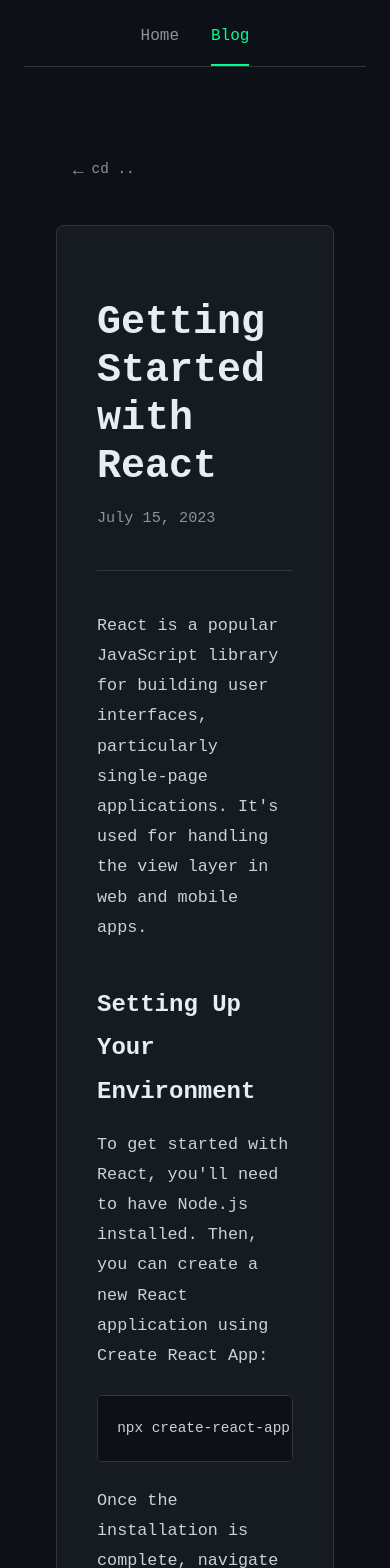
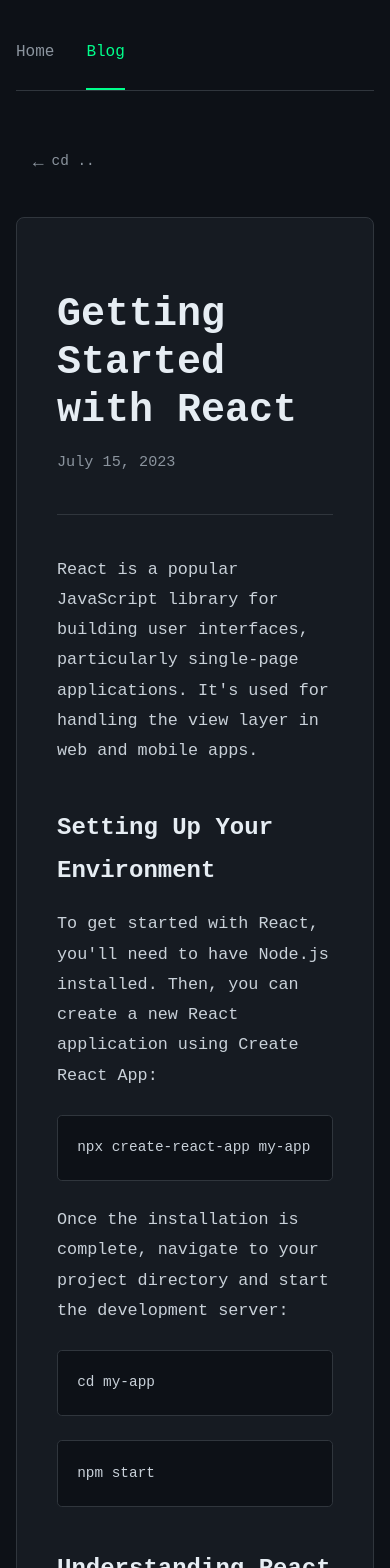
Before and after one commit to spalaios/blog, a React (Create React App) app: page /blog/1 in a window 390 px wide. Shown: the top 1568 px of the page. Built offline with nearby package versions, Linux system fonts and the light colour scheme.

Commit message:
responsive added

```diff
--- a/src/styles/index.css
+++ b/src/styles/index.css
@@ -14,7 +14,8 @@
   min-height: 100vh;
   max-width: 1200px;
   margin: 0 auto;
-  padding: 2rem;
+  padding: 2rem 1rem;
+  overflow-x: hidden;
 }
 
 .mono-nav {
@@ -32,6 +33,7 @@
   font-weight: 500;
   position: relative;
   transition: color 0.2s ease;
+  padding: 0.5rem 0;
 }
 
 .mono-nav-link:hover {
@@ -54,17 +56,17 @@
 
 .mono-split-layout {
   display: grid;
-  grid-template-columns: 1fr 1fr;
-  gap: 4rem;
+  grid-template-columns: 1fr;
+  gap: 3rem;
   align-items: start;
 }
 
 .mono-intro {
-  padding-right: 1rem;
+  padding-right: 0;
 }
 
 .mono-title {
-  font-size: 3rem;
+  font-size: 2.5rem;
   margin-bottom: 0.5rem;
   font-weight: 700;
   color: #e6edf3;
@@ -77,14 +79,14 @@
 }
 
 .mono-subtitle {
-  font-size: 1.5rem;
+  font-size: 1.3rem;
   margin-bottom: 1.5rem;
   color: #8b949e;
   font-weight: 400;
 }
 
 .mono-description {
-  font-size: 1.1rem;
+  font-size: 1rem;
   margin-bottom: 2rem;
   color: #8b949e;
   line-height: 1.8;
@@ -98,6 +100,8 @@
   border: 1px solid #30363d;
   margin-top: 2rem;
   box-shadow: 0 10px 30px rgba(0, 0, 0, 0.25);
+  width: 100%;
+  max-width: 100%;
 }
 
 .mono-terminal-header {
@@ -135,12 +139,15 @@
 
 .mono-terminal-body {
   padding: 1rem;
+  overflow-x: auto;
 }
 
 .mono-terminal-line {
   margin: 0.5rem 0;
   font-size: 0.9rem;
   color: #c9d1d9;
+  white-space: pre-wrap;
+  word-break: break-word;
 }
 
 .mono-terminal-line:first-child {
@@ -151,13 +158,15 @@
 .mono-blog-links {
   background-color: #161b22;
   border-radius: 0.5rem;
-  padding: 2rem;
+  padding: 1.5rem;
   border: 1px solid #30363d;
+  width: 100%;
+  box-sizing: border-box;
 }
 
 .mono-section-title {
-  font-size: 1.6rem;
-  margin-bottom: 2rem;
+  font-size: 1.4rem;
+  margin-bottom: 1.5rem;
   font-weight: 600;
   color: #e6edf3;
 }
@@ -165,19 +174,21 @@
 .mono-links-grid {
   display: flex;
   flex-direction: column;
-  gap: 1rem;
+  gap: 0.8rem;
 }
 
 .mono-link-item {
   display: flex;
   justify-content: space-between;
   align-items: center;
-  padding: 1rem 1.5rem;
+  padding: 0.8rem 1rem;
   background-color: #0d1117;
   border-radius: 0.5rem;
   text-decoration: none;
   border: 1px solid #30363d;
   transition: all 0.2s ease;
+  width: 100%;
+  box-sizing: border-box;
 }
 
 .mono-link-item:hover {
@@ -187,15 +198,16 @@
 }
 
 .mono-link-title {
-  font-size: 1rem;
+  font-size: 0.9rem;
   font-weight: 500;
   color: #c9d1d9;
 }
 
 .mono-link-arrow {
-  font-size: 1.2rem;
+  font-size: 1.1rem;
   color: #00ff8c;
   transition: transform 0.2s ease;
+  margin-left: 0.5rem;
 }
 
 .mono-link-item:hover .mono-link-arrow {
@@ -217,27 +229,31 @@
 
 /* Blog Page */
 .mono-blog-container {
+  width: 100%;
   max-width: 800px;
   margin: 0 auto;
-  padding: 2rem;
+  padding: 0;
+  box-sizing: border-box;
 }
 
 .mono-blog-heading {
-  margin-bottom: 3rem;
+  margin-bottom: 2rem;
   padding-bottom: 1.5rem;
   border-bottom: 1px solid #30363d;
 }
 
 .mono-blog-post {
-  padding: 2rem;
+  padding: 1.5rem;
   background-color: #161b22;
   border-radius: 0.5rem;
   border: 1px solid #30363d;
-  margin-bottom: 2rem;
+  margin-bottom: 1.5rem;
+  width: 100%;
+  box-sizing: border-box;
 }
 
 .mono-blog-post-title {
-  font-size: 1.8rem;
+  font-size: 1.5rem;
   margin-bottom: 0.5rem;
   color: #e6edf3;
 }
@@ -245,12 +261,14 @@
 .mono-blog-post-date {
   color: #8b949e;
   font-size: 0.9rem;
-  margin-bottom: 1.5rem;
+  margin-bottom: 1rem;
 }
 
 .mono-blog-post-excerpt {
   color: #c9d1d9;
-  margin-bottom: 1.5rem;
+  margin-bottom: 1.25rem;
+  font-size: 0.95rem;
+  line-height: 1.6;
 }
 
 .mono-blog-post-link {
@@ -260,47 +278,232 @@
   text-decoration: none;
   font-weight: 500;
   transition: all 0.2s ease;
+  font-size: 0.9rem;
 }
 
 .mono-blog-post-link:hover {
   text-decoration: underline;
 }
 
-/* Responsive Styles */
-@media (max-width: 992px) {
+/* Blog Post Styles */
+.mono-back-link {
+  display: inline-flex;
+  align-items: center;
+  color: #8b949e;
+  text-decoration: none;
+  margin-bottom: 1.5rem;
+  padding: 0.5rem 1rem;
+  border-radius: 0.3rem;
+  font-size: 0.9rem;
+  transition: all 0.2s ease;
+  border: 1px solid transparent;
+}
+
+.mono-back-link:hover {
+  color: #00ff8c;
+  background-color: rgba(0, 255, 140, 0.05);
+  border-color: #30363d;
+}
+
+.mono-back-arrow {
+  margin-right: 0.5rem;
+  font-size: 1.1rem;
+}
+
+.mono-article {
+  background-color: #161b22;
+  border-radius: 0.5rem;
+  padding: 1.5rem;
+  border: 1px solid #30363d;
+  width: 100%;
+  box-sizing: border-box;
+}
+
+.mono-article-header {
+  margin-bottom: 2rem;
+  padding-bottom: 1.5rem;
+  border-bottom: 1px solid #30363d;
+}
+
+.mono-article-title {
+  font-size: 2rem;
+  color: #e6edf3;
+  margin-bottom: 0.5rem;
+  line-height: 1.2;
+}
+
+.mono-article-date {
+  color: #8b949e;
+  font-size: 0.95rem;
+}
+
+.mono-article-content {
+  color: #c9d1d9;
+  line-height: 1.8;
+  font-size: 1rem;
+}
+
+.mono-article-content h3 {
+  margin-top: 2rem;
+  margin-bottom: 1rem;
+  color: #e6edf3;
+  font-size: 1.4rem;
+}
+
+.mono-article-content p {
+  margin-bottom: 1.5rem;
+}
+
+.mono-article-content pre {
+  background-color: #0d1117;
+  padding: 1rem;
+  border-radius: 0.3rem;
+  border: 1px solid #30363d;
+  overflow-x: auto;
+  margin: 1.5rem 0;
+  font-size: 0.85rem;
+  white-space: pre-wrap;
+  word-break: break-word;
+}
+
+.mono-article-content ul {
+  margin-bottom: 1.5rem;
+  padding-left: 1.5rem;
+}
+
+.mono-article-content li {
+  margin-bottom: 0.5rem;
+}
+
+.mono-error-box {
+  background-color: #161b22;
+  border-radius: 0.5rem;
+  padding: 2rem 1.5rem;
+  border: 1px solid #30363d;
+  text-align: center;
+  width: 100%;
+  box-sizing: border-box;
+}
+
+.mono-error-title {
+  font-size: 1.5rem;
+  color: #e6edf3;
+  margin-bottom: 1rem;
+}
+
+.mono-error-message {
+  color: #8b949e;
+  margin-bottom: 1.5rem;
+}
+
+.mono-button {
+  background-color: #238636;
+  color: #e6edf3;
+  border: 1px solid rgba(240, 246, 252, 0.1);
+  padding: 0.6rem 1.2rem;
+  border-radius: 0.3rem;
+  font-size: 0.9rem;
+  font-family: inherit;
+  cursor: pointer;
+  transition: background-color 0.2s ease;
+}
+
+.mono-button:hover {
+  background-color: #2ea043;
+}
+
+/* Medium Screens */
+@media (min-width: 768px) {
+  .mono-container {
+    padding: 2rem;
+  }
+
   .mono-split-layout {
-    grid-template-columns: 1fr;
-    gap: 3rem;
+    grid-template-columns: 1fr 1fr;
+    gap: 4rem;
   }
 
   .mono-intro {
-    padding-right: 0;
+    padding-right: 1rem;
+  }
+
+  .mono-title {
+    font-size: 3rem;
+  }
+
+  .mono-subtitle {
+    font-size: 1.5rem;
+  }
+
+  .mono-description {
+    font-size: 1.1rem;
+  }
+
+  .mono-blog-links {
+    padding: 2rem;
+  }
+
+  .mono-section-title {
+    font-size: 1.6rem;
+  }
+
+  .mono-link-item {
+    padding: 1rem 1.5rem;
+  }
+
+  .mono-link-title {
+    font-size: 1rem;
+  }
+
+  .mono-blog-post {
+    padding: 2rem;
+  }
+
+  .mono-blog-post-title {
+    font-size: 1.8rem;
+  }
+
+  .mono-article {
+    padding: 2.5rem;
+  }
+
+  .mono-article-title {
+    font-size: 2.5rem;
   }
 }
 
-@media (max-width: 576px) {
+/* Small Mobile Screens */
+@media (max-width: 350px) {
   .mono-container {
-    padding: 1.5rem;
+    padding: 1rem 0.5rem;
+  }
+
+  .mono-nav {
+    gap: 1rem;
   }
 
   .mono-title {
-    font-size: 2.2rem;
+    font-size: 2rem;
   }
 
   .mono-subtitle {
-    font-size: 1.2rem;
+    font-size: 1.1rem;
+  }
+
+  .mono-terminal-body {
+    padding: 0.75rem;
   }
 
   .mono-blog-links {
-    padding: 1.5rem;
+    padding: 1rem;
   }
 
-  .mono-link-item {
-    padding: 0.8rem 1.2rem;
+  .mono-blog-post {
+    padding: 1rem;
   }
 
-  .mono-nav {
-    justify-content: center;
+  .mono-article {
+    padding: 1rem;
   }
 }
 
```
